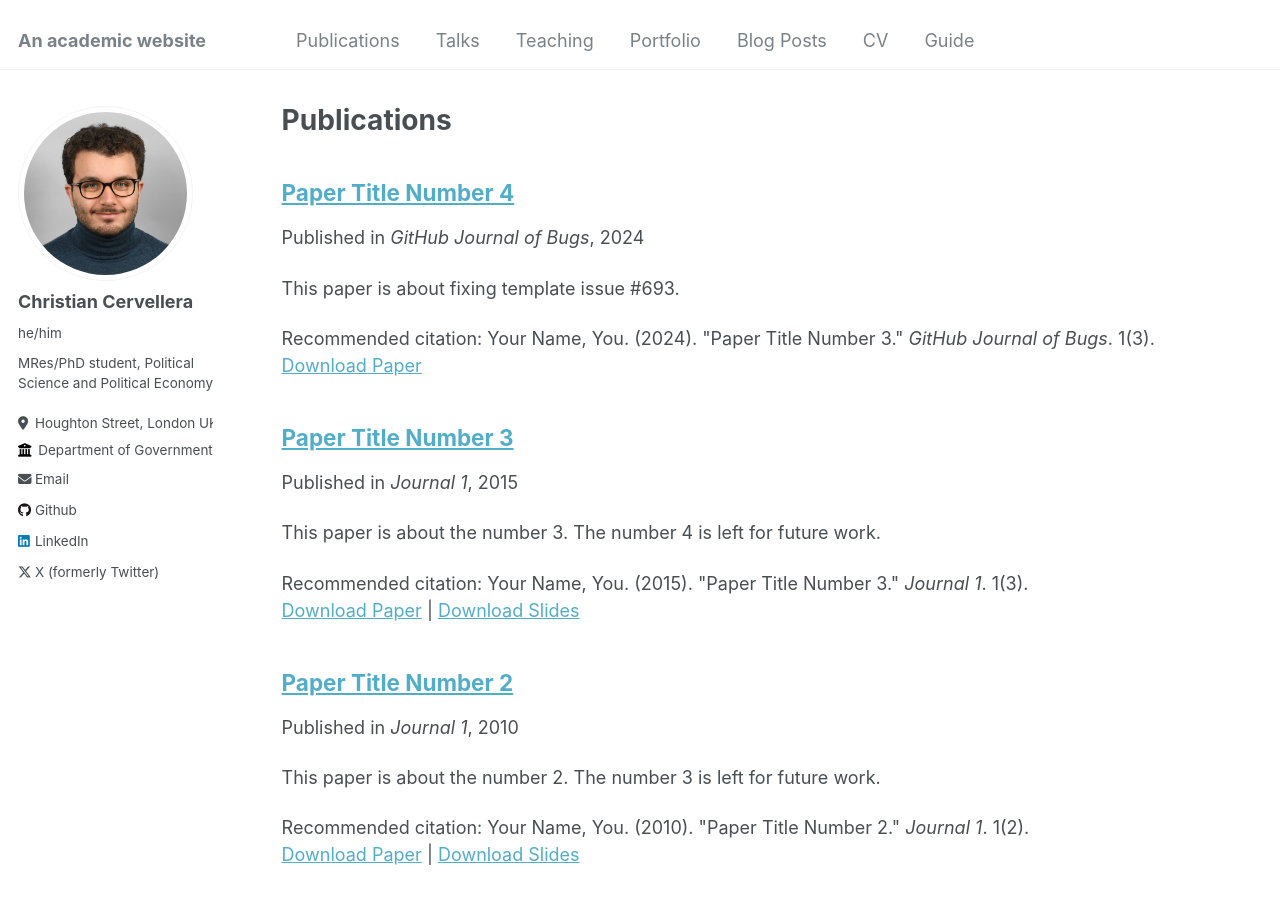
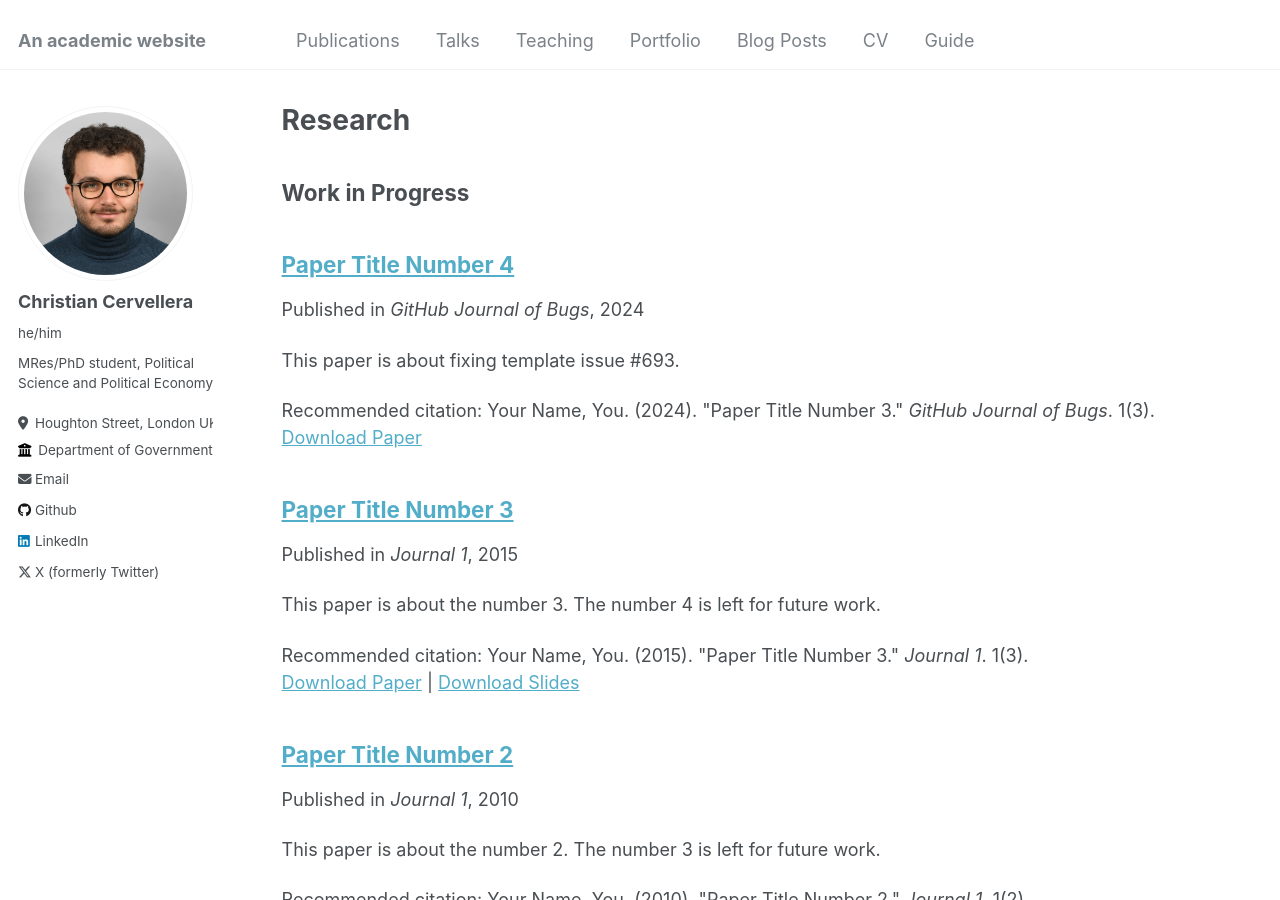
Before and after one commit to ritwika-das/ritwika-das.github.io, a Jekyll site: the page built from _pages/publications.md, in a window 1280 px wide and 900 px high. Built offline with Jekyll 4.4.1, drawn with Linux system fonts in a browser that asks for light colours.

Commit message:
Update publications.md

```diff
--- a/_pages/publications.md
+++ b/_pages/publications.md
@@ -1,9 +1,12 @@
 ---
 layout: archive
-title: "Publications"
+title: "Research"
 permalink: /publications/
 author_profile: true
 ---
+
+Work in Progress
+------
 
 {% if site.author.googlescholar %}
   <div class="wordwrap">You can also find my articles on <a href="{{site.author.googlescholar}}">my Google Scholar profile</a>.</div>
```
